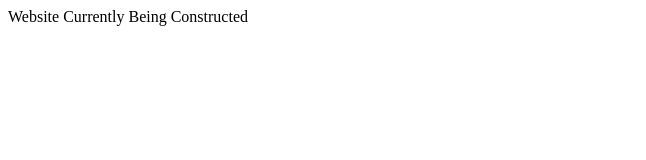
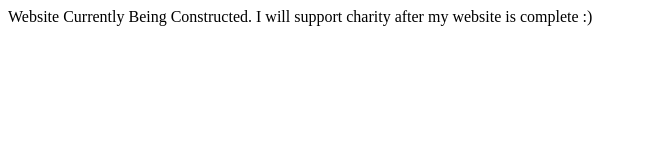
Before and after one commit to SajidIsNotHere/sajidisnothere.github.io, a plain HTML site: page index.html in a window 1280 px wide. Shown: the whole page, without its empty margins (0-646 px from the left). Drawn offline with Linux system fonts and the light colour scheme.

Commit message:
Update index.html

```diff
--- a/index.html
+++ b/index.html
@@ -1,5 +1,5 @@
 <html>
 <head>
-   Website Currently Being Constructed
+   Website Currently Being Constructed. I will support charity after my website is complete :)
 </head>
 </html>
```
